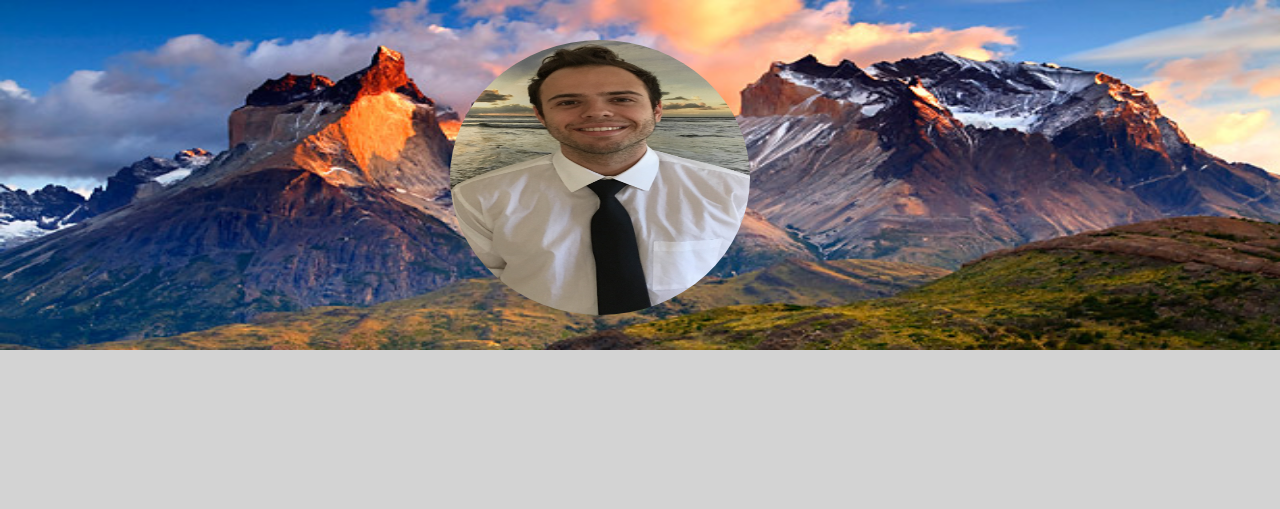
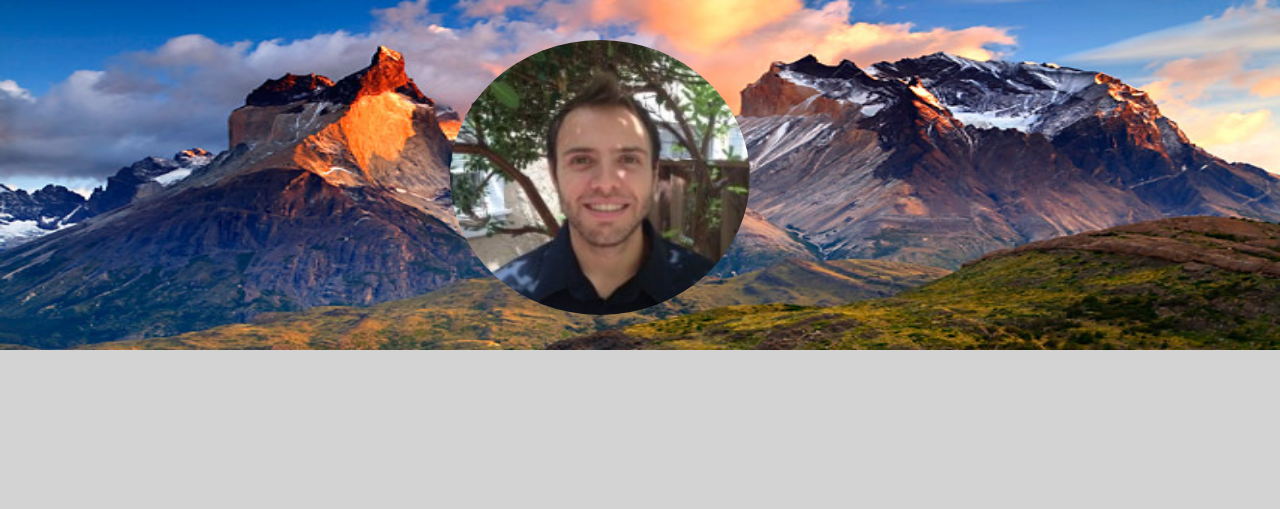
Before and after one commit to therealdealmeal/portfolio_site, a website: page index.html in a window 1280 px wide. Shown: the top 509 px of the page. Drawn offline with Linux system fonts and the light colour scheme.

Commit message:
still fixing it; not showing up on web but is showing up locally

```diff
--- a/index.html
+++ b/index.html
@@ -12,7 +12,7 @@
   <body data-spy="scroll" data-target=".navbar" data-offset="50">
     <header>
 
-      <img src="./img/me2.png" class="img-circle" alt="./img/me.png">
+      <img src="./img/me.png" class="img-circle" alt="./img/me.png">
 
     </header>
 
```
